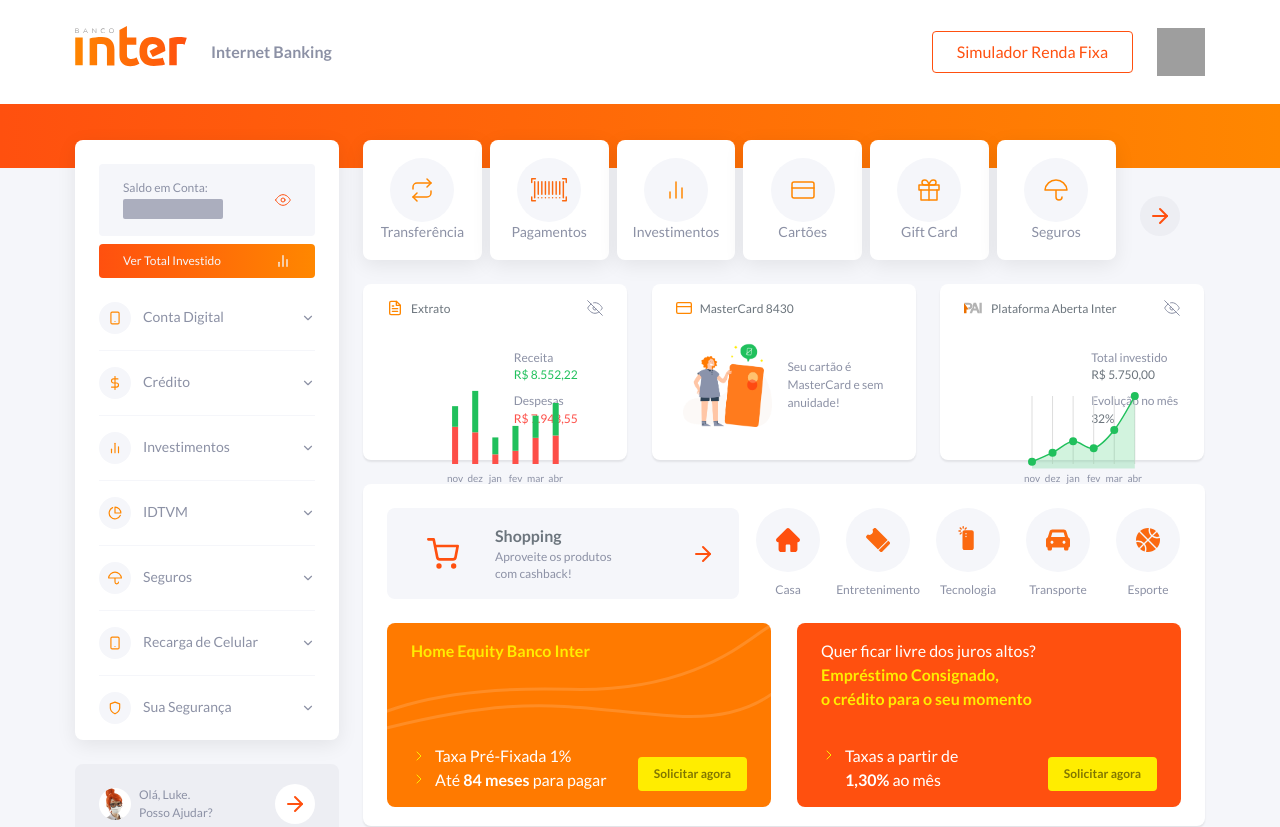
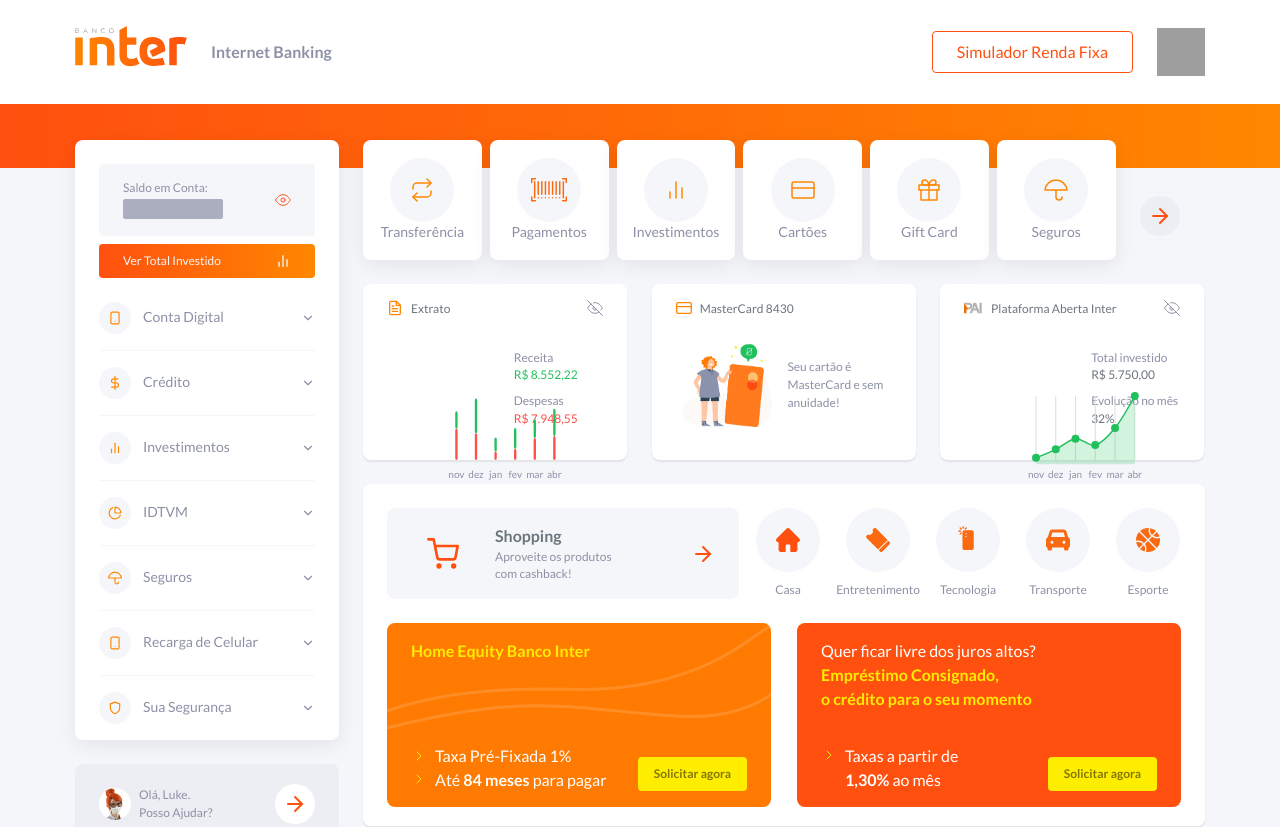
Before and after one commit to lukemorales/bancointer, a React (Create React App) app: page / in a window 1280 px wide. Shown: the top 827 px of the page. Built offline with nearby package versions, Linux system fonts and the light colour scheme; grey boxes are pictures that could not be loaded.

Commit message:
:recycle: chore: display illustration when charts are hidden

```diff
--- a/src/pages/Dashboard/MainContent/AccountSummary/index.tsx
+++ b/src/pages/Dashboard/MainContent/AccountSummary/index.tsx
@@ -18,6 +18,7 @@
 } from './styles';
 import { PlataformaPaiIcon } from '../../../../assets/images/icons';
 import CreditCardIllustration from '../../../../assets/images/illustrations/card-illustration.png';
+import { ReactComponent as HiddenData } from '../../../../assets/images/illustrations/hidden-data.svg';
 import Button from '../../../../components/Button';
 
 type ChartValue = number | React.ReactText | undefined;
@@ -58,8 +59,9 @@
                 indexBy="month"
                 keys={['outcome', 'income']}
                 colors={({ id, data }) => data[`${id}Color`]}
-                margin={{ top: 0, right: -8, bottom: 20, left: -8 }}
-                padding={0.7}
+                margin={{ top: 8, right: -8, bottom: 24, left: -8 }}
+                padding={0.88}
+                borderRadius={2}
                 axisTop={null}
                 axisRight={null}
                 axisLeft={null}
@@ -72,7 +74,10 @@
                   const label = chart.id === 'income' ? 'Receita' : 'Despesas';
                   const value = chart.data[chart.id];
                   return (
-                    <CustomTooltip rightArrow>
+                    <CustomTooltip
+                      rightArrow={chart.index >= 3}
+                      leftArrow={chart.index < 3}
+                    >
                       {`${label}: R$${value}`}
                     </CustomTooltip>
                   );
@@ -96,7 +101,9 @@
                 enableGridY={false}
                 enableLabel={false}
               />
-            ) : null}
+            ) : (
+              <HiddenData />
+            )}
           </LeftData>
           <RightData>
             <span>Receita</span>
@@ -149,7 +156,7 @@
                 enableArea
                 enableCrosshair={false}
                 curve="cardinal"
-                margin={{ top: 8, right: 8, bottom: 20, left: 8 }}
+                margin={{ top: 8, right: 8, bottom: 24, left: 12 }}
                 xScale={{ type: 'point' }}
                 yScale={{
                   type: 'linear',
@@ -181,7 +188,9 @@
                 pointLabelYOffset={-12}
                 enableGridY={false}
               />
-            ) : null}
+            ) : (
+              <HiddenData />
+            )}
           </LeftData>
           <RightData>
             <span>Total investido</span>
```
